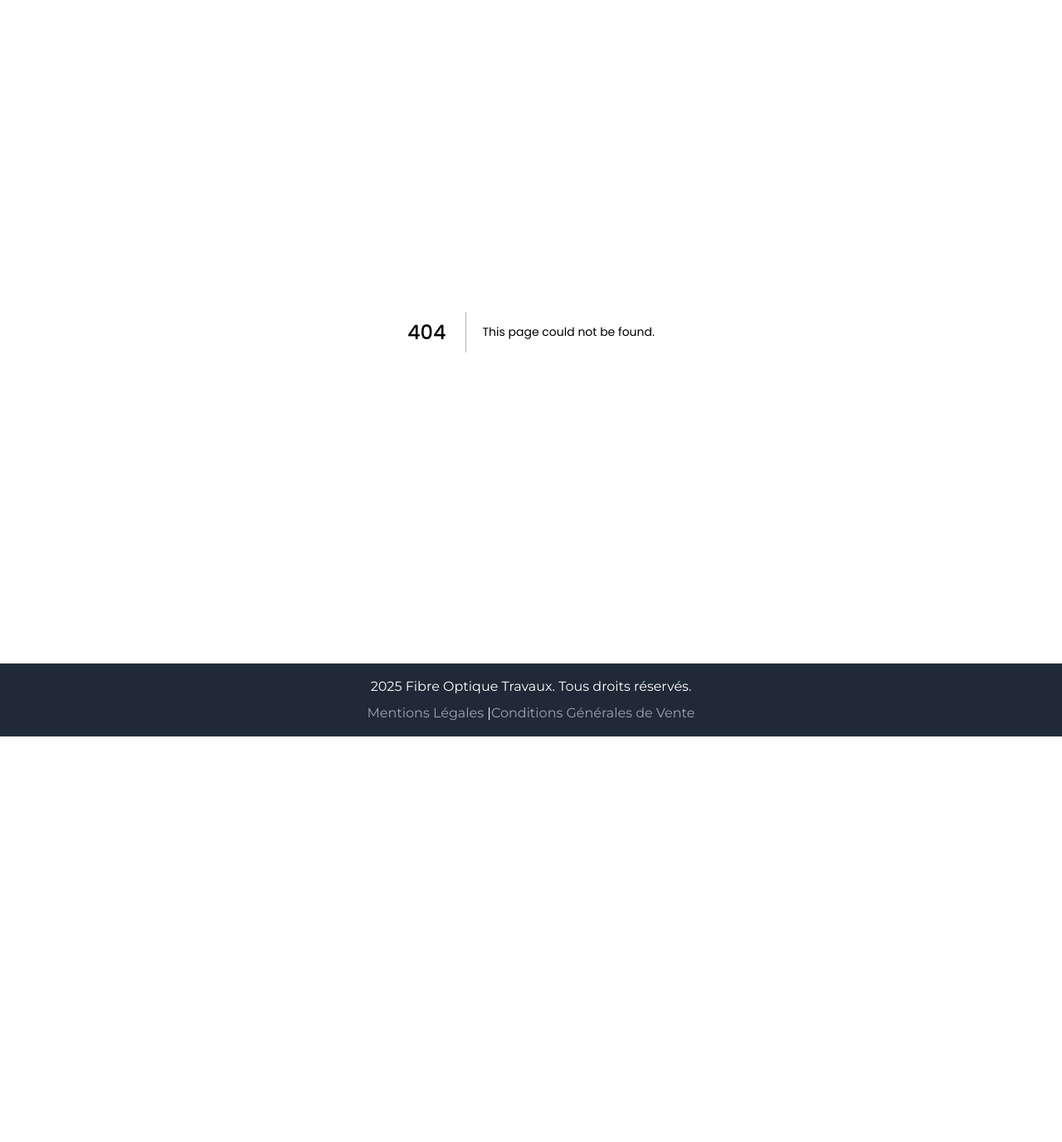
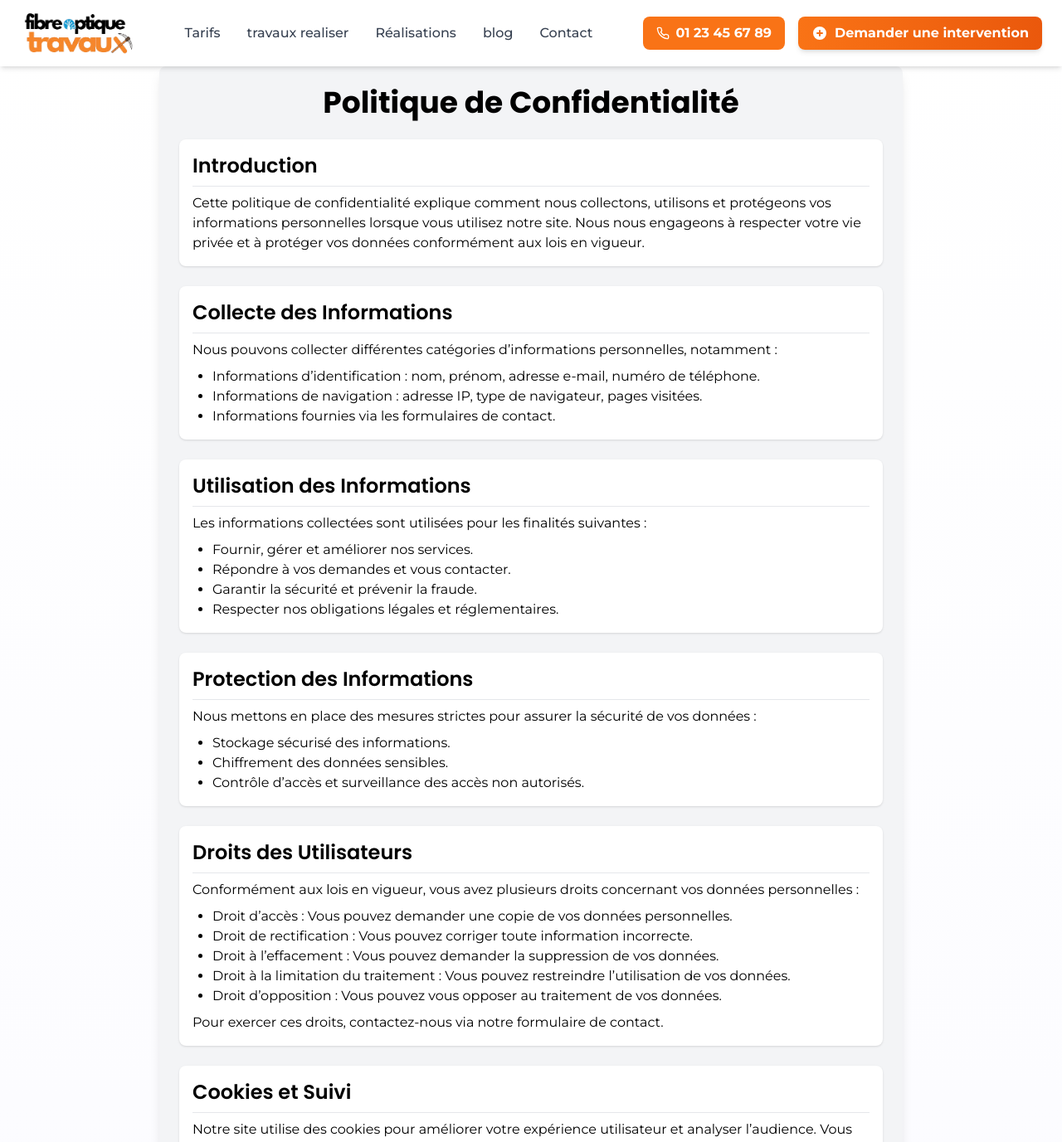
Before and after one commit to Myohmtechnologies/fibre-optique-travaux, a Next.js app: page /politique-confidentialite in a window 1280 px wide. Before the commit this address had no page. Shown: the top 1377 px of the page at 83% size. Before the commit the page ends 888 px from the top, so only its background shows below. Built offline with nearby package versions, Linux system fonts and the light colour scheme.

Commit message:
Initial commit with project files8

```diff
--- a/src/app/layout.tsx
+++ b/src/app/layout.tsx
@@ -103,15 +103,7 @@ export default function RootLayout({
         className={`${montserrat.variable} ${poppins.variable} font-montserrat antialiased`}
       >
         {children}
-        <footer className="bg-gray-800 text-white py-4">
-          <div className="container mx-auto text-center">
-            <p className="mb-2"> {new Date().getFullYear()} Fibre Optique Travaux. Tous droits réservés.</p>
-            <nav>
-              <Link href="/mentions-legales" className="text-gray-400 hover:text-gray-300">Mentions Légales</Link> |
-              <Link href="/conditions-generales-de-vente" className="text-gray-400 hover:text-gray-300">Conditions Générales de Vente</Link>
-            </nav>
-          </div>
-        </footer>
+
       </body>
     </html>
   );
--- /dev/null
+++ b/src/app/politique-confidentialite/page.tsx
@@ -0,0 +1,98 @@
+import React from 'react';
+import Header from '@/components/Header';
+import Footer from '@/components/Footer';
+
+const PolitiqueConfidentialite = () => {
+  return (
+    <div>
+      <Header />
+      <main className="container mx-auto p-6 bg-gray-100 rounded-lg shadow-lg max-w-4xl">
+        <h1 className="text-4xl font-bold mb-6 text-center text-black">Politique de Confidentialité</h1>
+
+        <section className="mb-6 p-4 bg-white rounded-lg shadow">
+          <h2 className="text-2xl font-semibold border-b pb-2">Introduction</h2>
+          <p className="mt-2">
+            Cette politique de confidentialité explique comment nous collectons, utilisons et protégeons vos informations personnelles lorsque vous utilisez notre site.
+            Nous nous engageons à respecter votre vie privée et à protéger vos données conformément aux lois en vigueur.
+          </p>
+        </section>
+
+        <section className="mb-6 p-4 bg-white rounded-lg shadow">
+          <h2 className="text-2xl font-semibold border-b pb-2">Collecte des Informations</h2>
+          <p className="mt-2">
+            Nous pouvons collecter différentes catégories d’informations personnelles, notamment :
+          </p>
+          <ul className="list-disc ml-6 mt-2">
+            <li>Informations d’identification : nom, prénom, adresse e-mail, numéro de téléphone.</li>
+            <li>Informations de navigation : adresse IP, type de navigateur, pages visitées.</li>
+            <li>Informations fournies via les formulaires de contact.</li>
+          </ul>
+        </section>
+
+        <section className="mb-6 p-4 bg-white rounded-lg shadow">
+          <h2 className="text-2xl font-semibold border-b pb-2">Utilisation des Informations</h2>
+          <p className="mt-2">
+            Les informations collectées sont utilisées pour les finalités suivantes :
+          </p>
+          <ul className="list-disc ml-6 mt-2">
+            <li>Fournir, gérer et améliorer nos services.</li>
+            <li>Répondre à vos demandes et vous contacter.</li>
+            <li>Garantir la sécurité et prévenir la fraude.</li>
+            <li>Respecter nos obligations légales et réglementaires.</li>
+          </ul>
+        </section>
+
+        <section className="mb-6 p-4 bg-white rounded-lg shadow">
+          <h2 className="text-2xl font-semibold border-b pb-2">Protection des Informations</h2>
+          <p className="mt-2">
+            Nous mettons en place des mesures strictes pour assurer la sécurité de vos données :
+          </p>
+          <ul className="list-disc ml-6 mt-2">
+            <li>Stockage sécurisé des informations.</li>
+            <li>Chiffrement des données sensibles.</li>
+            <li>Contrôle d’accès et surveillance des accès non autorisés.</li>
+          </ul>
+        </section>
+
+        <section className="mb-6 p-4 bg-white rounded-lg shadow">
+          <h2 className="text-2xl font-semibold border-b pb-2">Droits des Utilisateurs</h2>
+          <p className="mt-2">
+            Conformément aux lois en vigueur, vous avez plusieurs droits concernant vos données personnelles :
+          </p>
+          <ul className="list-disc ml-6 mt-2">
+            <li>Droit d’accès : Vous pouvez demander une copie de vos données personnelles.</li>
+            <li>Droit de rectification : Vous pouvez corriger toute information incorrecte.</li>
+            <li>Droit à l’effacement : Vous pouvez demander la suppression de vos données.</li>
+            <li>Droit à la limitation du traitement : Vous pouvez restreindre l’utilisation de vos données.</li>
+            <li>Droit d’opposition : Vous pouvez vous opposer au traitement de vos données.</li>
+          </ul>
+          <p className="mt-2">Pour exercer ces droits, contactez-nous via notre formulaire de contact.</p>
+        </section>
+
+        <section className="mb-6 p-4 bg-white rounded-lg shadow">
+          <h2 className="text-2xl font-semibold border-b pb-2">Cookies et Suivi</h2>
+          <p className="mt-2">
+            Notre site utilise des cookies pour améliorer votre expérience utilisateur et analyser l’audience. Vous pouvez modifier vos préférences en matière de cookies via les paramètres de votre navigateur.
+          </p>
+        </section>
+
+        <section className="mb-6 p-4 bg-white rounded-lg shadow">
+          <h2 className="text-2xl font-semibold border-b pb-2">Modifications de la Politique</h2>
+          <p className="mt-2">
+            Nous nous réservons le droit de modifier cette politique de confidentialité à tout moment. Les mises à jour seront publiées sur cette page.
+          </p>
+        </section>
+
+        <section className="mb-6 p-4 bg-white rounded-lg shadow">
+          <h2 className="text-2xl font-semibold border-b pb-2">Contact</h2>
+          <p className="mt-2">
+            Pour toute question concernant cette politique, veuillez nous contacter via notre formulaire de contact.
+          </p>
+        </section>
+      </main>
+      <Footer />
+    </div>
+  );
+};
+
+export default PolitiqueConfidentialite;
--- a/src/app/realisations/[slug]/page.tsx
+++ b/src/app/realisations/[slug]/page.tsx
@@ -124,6 +124,30 @@ export default async function RealizationPage({ params }: Props) {
                 Demander un devis gratuit
               </Link>
             </div>
+            <script type="application/ld+json">
+              {JSON.stringify({
+                "@context": "https://schema.org",
+                "@type": "Service",
+                "serviceType": "Demande de devis pour travaux de fibre optique",
+                "provider": {
+                  "@type": "Organization",
+                  "name": "Fibre Optique Travaux",
+                  "url": "https://www.fibreoptiquetravaux.fr"
+                },
+                "itemReviewed": {
+                  "@type": "Product",
+                  "name": "Service de Déblocage",
+                  "description": "Service pour débloquer les installations de fibre optique.",
+                  "offers": {
+                    "@type": "Offer",
+                    "priceCurrency": "EUR",
+                    "price": "100.00",
+                    "itemCondition": "https://schema.org/NewCondition",
+                    "availability": "https://schema.org/InStock"
+                  }
+                }
+              })}
+            </script>
           </div>
         </div>
       </main>
--- a/src/components/Footer.tsx
+++ b/src/components/Footer.tsx
@@ -166,7 +166,7 @@ const Footer = () => {
             <Link href="/politique-confidentialite" className="text-gray-400 hover:text-white text-sm transition-colors">
               Politique de Confidentialité
             </Link>
-            <Link href="/cgv" className="text-gray-400 hover:text-white text-sm transition-colors">
+            <Link href="/conditions-generales-de-vente" className="text-gray-400 hover:text-white text-sm transition-colors">
               CGV
             </Link>
           </div>
```
